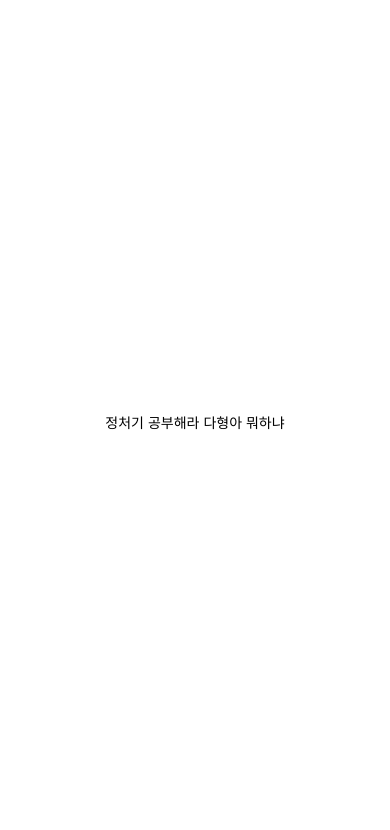
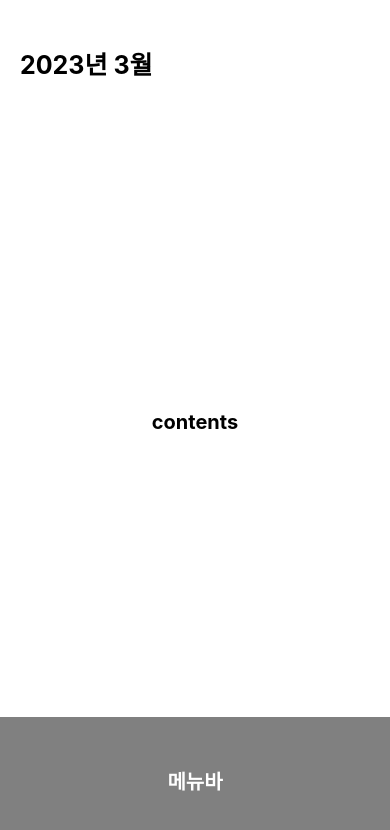
Before and after one commit to paorisun/capstone_todo, a React Native app: screen / in a window 390 px wide. Shown: the top 830 px of the page. Built offline with nearby package versions, Linux system fonts and the light colour scheme.

Commit message:
frame set

```diff
--- a/App.js
+++ b/App.js
@@ -1,22 +1,63 @@
-import { StatusBar } from 'expo-status-bar';
-import { StyleSheet, Text, View } from 'react-native';
+import * as React from 'react';
+import { View, Text, StyleSheet } from 'react-native';
 
 export default function App() {
   return (
     <View style={styles.container}>
-      <Text>정처기 공부해라 다형아 뭐하냐</Text>
-
-      <StatusBar style="auto" />
+      <View style={styles.topFrame}>
+        <Text style={styles.topFrameToday}>
+          2023년 3월
+        </Text>
+      </View>
+      <View style={styles.middleFrame}>
+        <Text style={styles.contents}>
+          contents
+        </Text>
+      </View>
+      <View style={styles.bottomFrame}>
+        <Text style={styles.menuBar}>
+          메뉴바
+        </Text>
+      </View>
     </View>
-
   );
 }
 
 const styles = StyleSheet.create({
   container: {
     flex: 1,
-    backgroundColor: '#fff',
+  },
+  topFrame: {
+    width: '100%',
+    height: '15%',
+    justifyContent: 'center',
+    paddingLeft: 20,
+  },
+  topFrameToday: {
+    fontSize: 25,
+    fontWeight: 'bold',
+    textAlign: 'left',
+  },
+  middleFrame: {
+    width: '100%',
+    height: '70%',
+    justifyContent: 'center',
     alignItems: 'center',
+  },
+  contents: {
+    fontSize: 20,
+    fontWeight: 'bold',
+  },
+  bottomFrame: {
+    width: '100%',
+    height: '15%',
     justifyContent: 'center',
+    alignItems: 'center',
+    backgroundColor: 'gray',
+  },
+  menuBar: {
+    fontSize: 20,
+    fontWeight: 'bold',
+    color: 'white',
   },
 });
```
